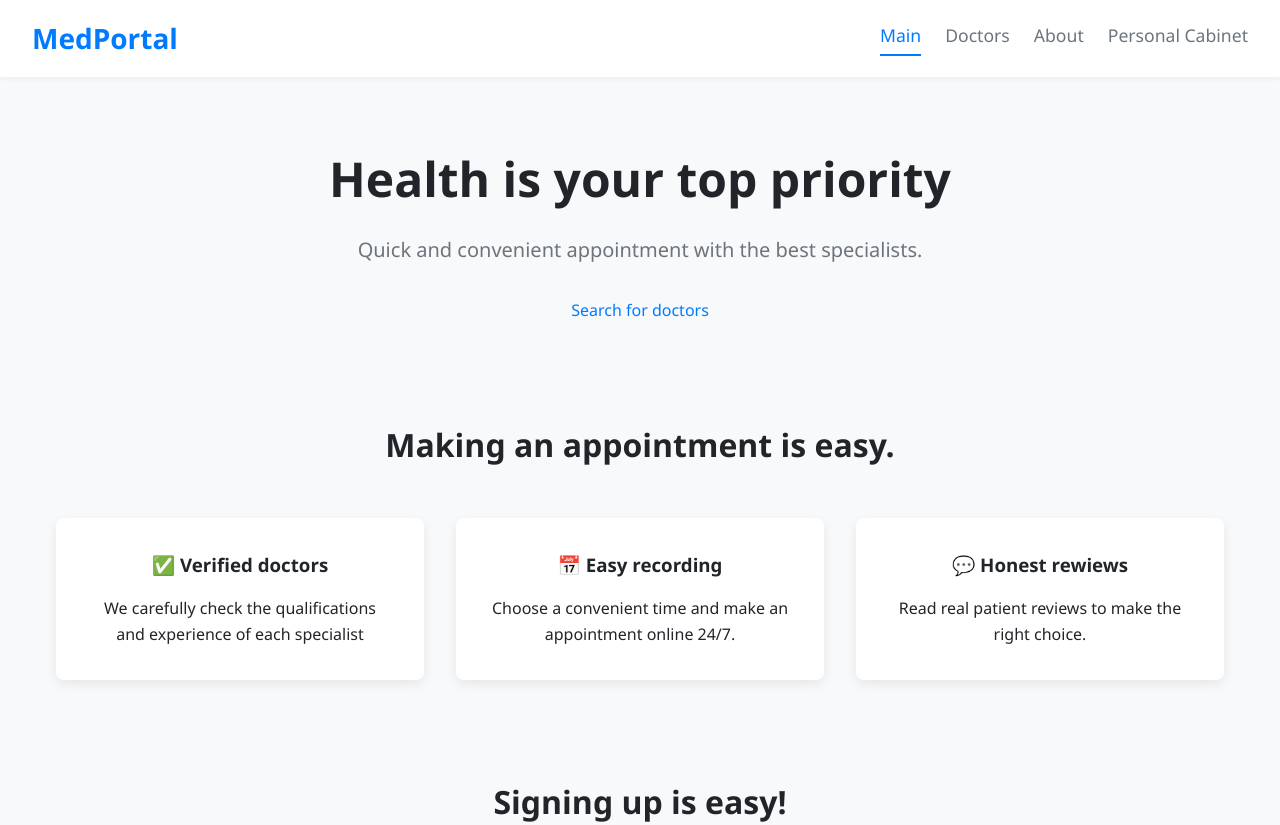
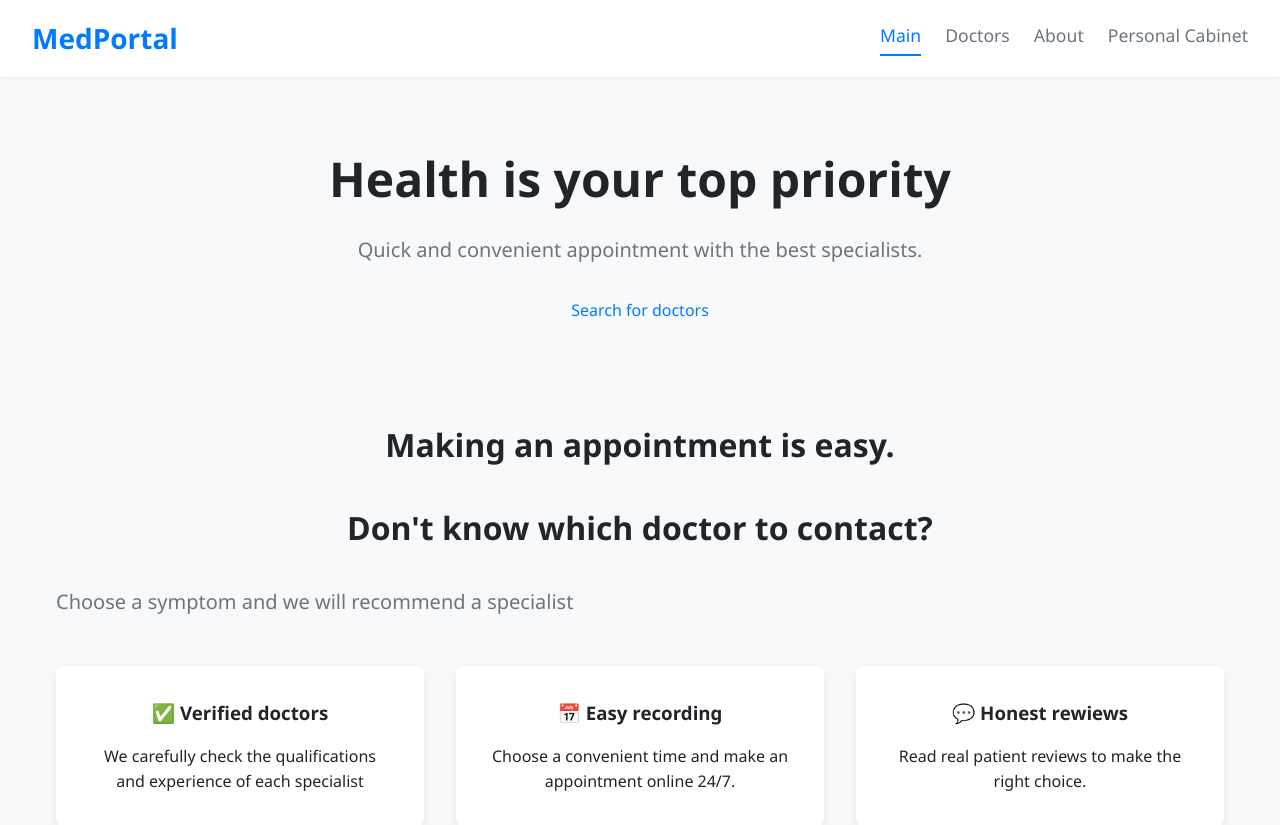
Before and after one commit to Cauteros974/medical-portal, a React (Vite) app: page / in a window 1280 px wide. Shown: the top 825 px of the page. Built offline with nearby package versions, Linux system fonts and the light colour scheme.

Commit message:
Update HomePage.jsx

```diff
--- a/src/pages/HomePage.jsx
+++ b/src/pages/HomePage.jsx
@@ -38,6 +38,11 @@ const HomePage = () => {
 
             <section className="page-container how-it-works-container">
                 <h2 className="section-title">Making an appointment is easy.</h2>
+            </section>
+
+            <section className="page-container symptoms-section">
+                <h2 className="section-title">Don't know which doctor to contact?</h2>
+                <p className="hero-subtitle">Choose a symptom and we will recommend a specialist</p>
             </section>
 
             <section className="page-container features-section">
```
